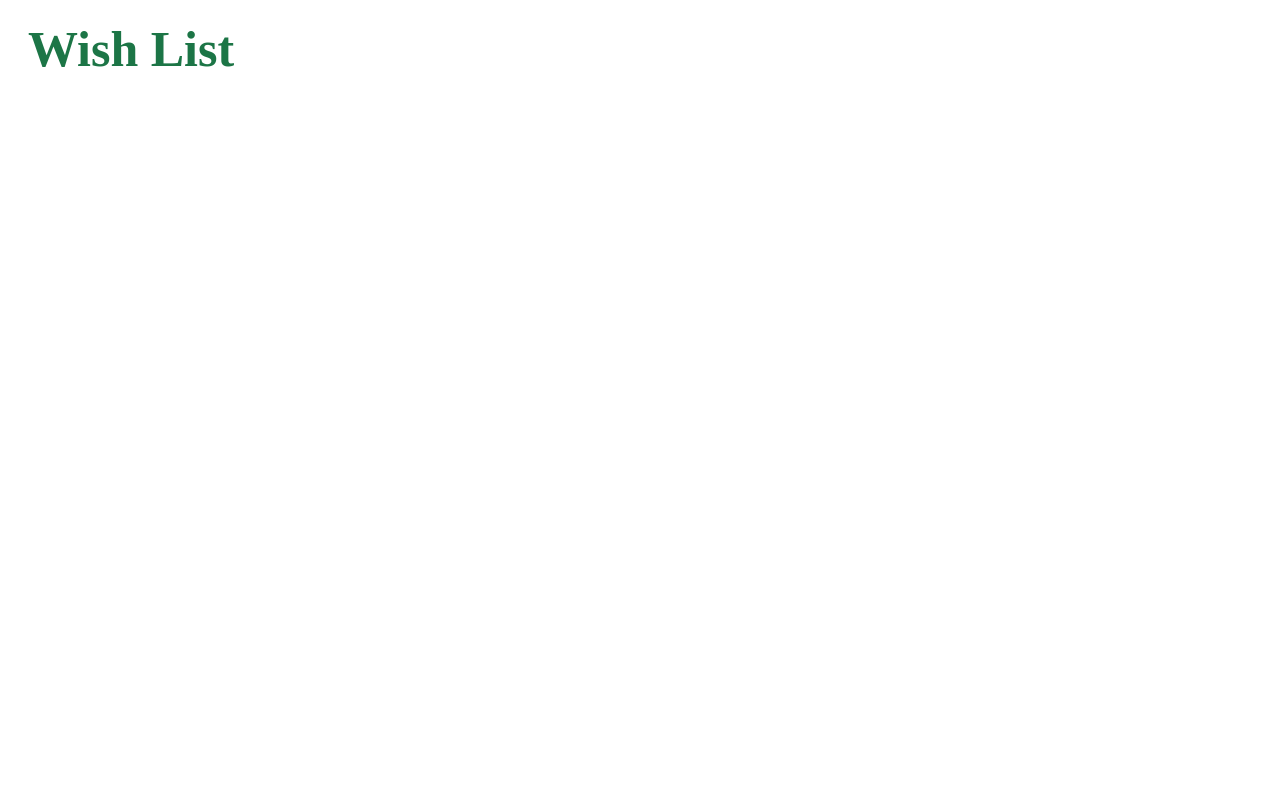
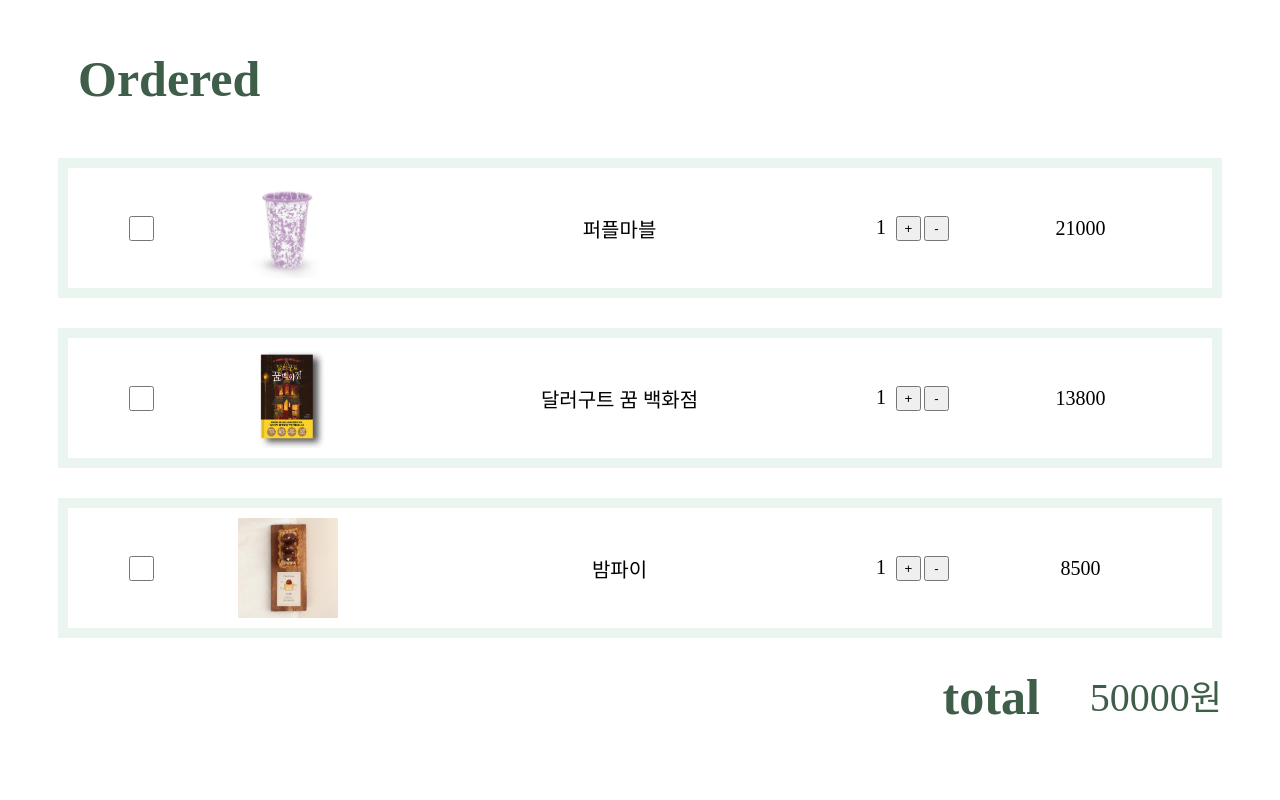
Before and after one commit to yoonminsohappy/redux_exercises, a React app in the folder wish_list/: page /cart in a window 1280 px wide. Built offline with nearby package versions, Linux system fonts and the light colour scheme.

Commit message:
ADD: 카트 페이지 레이아웃

```diff
--- a/wish_list/src/Pages/Cart/Cart.js
+++ /dev/null
@@ -1,12 +0,0 @@
-import React from "react";
-import "./Cart.scss";
-
-const Cart = () => {
-  return (
-    <div className="Cart">
-      <h1 className="title">Wish List</h1>
-    </div>
-  );
-};
-
-export default Cart;
--- a/wish_list/src/Pages/Cart/Cart.scss
+++ /dev/null
@@ -1,7 +0,0 @@
-.Cart {
-  .title {
-    color: #1c7546;
-    font-size: 50px;
-    margin: 20px 0 0 20px;
-  }
-}
--- /dev/null
+++ b/wish_list/src/Pages/CartFrame/CartFrame.js
@@ -0,0 +1,33 @@
+import React from "react";
+import "./CartFrame.scss";
+import CartItem from "../CartItem/CartItem";
+
+const ITEMS = [
+  { img: "images/cup.png", name: "퍼플마블", price: "21000" },
+  { img: "images/book.png", name: "달러구트 꿈 백화점", price: "13800" },
+  { img: "images/chesnut-pie.jpeg", name: "밤파이", price: "8500" },
+  { img: "images/cup.png", name: "퍼플마블", price: "21000" },
+  { img: "images/book.png", name: "달러구트 꿈 백화점", price: "13800" },
+  { img: "images/chesnut-pie.jpeg", name: "밤파이", price: "8500" },
+];
+
+const CartFrame = () => {
+  const orderedItem = ITEMS.map((item) => (
+    <CartItem {...item} key={item.name} />
+  ));
+  return (
+    <div className="CartFrame">
+      <h1 className="title">Ordered</h1>
+      <div className="itemWrapper">
+        <div>{orderedItem}</div>
+      </div>
+      <div className="amountBox">
+        <div className="total">total</div>
+        <div className="totalAmount">50000</div>
+        <div className="unit">원</div>
+      </div>
+    </div>
+  );
+};
+
+export default CartFrame;
--- /dev/null
+++ b/wish_list/src/Pages/CartFrame/CartFrame.scss
@@ -0,0 +1,35 @@
+.CartFrame {
+  margin: 0 50px 0 50px;
+  .title {
+    color: #3f5e49;
+    font-size: 50px;
+    margin: 50px 0 0 20px;
+  }
+  .itemWrapper {
+    margin-top: 20px;
+    height: 540px;
+    overflow: scroll;
+  }
+  .amountBox {
+    display: flex;
+    justify-content: flex-end;
+    align-items: center;
+    .total {
+      color: #3f5e49;
+      font-size: 50px;
+      font-weight: 700;
+    }
+    .totalAmount {
+      color: #3f5e49;
+      font-size: 40px;
+      font-weight: 500;
+      margin-left: 50px;
+    }
+    .unit {
+      color: #3f5e49;
+      font-size: 35px;
+      font-weight: 500;
+      margin-bottom: 5px;
+    }
+  }
+}
--- /dev/null
+++ b/wish_list/src/Pages/CartItem/CartItem.js
@@ -0,0 +1,22 @@
+import React from "react";
+import "./CartItem.scss";
+
+const CartItem = ({ img, name, price }) => {
+  return (
+    <div className="CartItem">
+      <input type="checkbox" className="checkBox" />
+      <div className="imgWrapper">
+        <img src={img} alt="장바구니 상품 이미지" className="img" />
+      </div>
+      <div className="name">{name}</div>
+      <div className="controlQty">
+        <div className="quantity">1</div>
+        <button className="plusBtn">+</button>
+        <button className="minusBtn">-</button>
+      </div>
+      <div className="price">{price}</div>
+    </div>
+  );
+};
+
+export default CartItem;
--- /dev/null
+++ b/wish_list/src/Pages/CartItem/CartItem.scss
@@ -0,0 +1,51 @@
+.CartItem {
+  display: flex;
+  justify-content: space-evenly;
+  align-items: center;
+  border: 10px solid #e9f5ee;
+  margin: 30px 0 30px 0;
+  padding: 10px 0 10px 0;
+  .checkBox {
+    width: 25px;
+    height: 25px;
+  }
+  .imgWrapper {
+    width: 150px;
+    display: flex;
+    justify-content: center;
+
+    .img {
+      width: 100px;
+      height: 100px;
+    }
+  }
+
+  .name {
+    font-size: 20px;
+    width: 400px;
+    display: flex;
+    justify-content: center;
+  }
+  .controlQty {
+    display: flex;
+    .quantity {
+      font-size: 20px;
+    }
+    .plusBtn {
+      width: 25px;
+      height: 25px;
+      margin-left: 10px;
+    }
+    .minusBtn {
+      width: 25px;
+      height: 25px;
+      margin-left: 3px;
+    }
+  }
+  .price {
+    font-size: 20px;
+    width: 150px;
+    display: flex;
+    justify-content: center;
+  }
+}
--- a/wish_list/src/Pages/Item/Item.js
+++ b/wish_list/src/Pages/Item/Item.js
@@ -4,11 +4,14 @@ import "./Item.scss";
 const Item = ({ img, name, price }) => {
   return (
     <div className="Item">
-      <div className="itemContainer">
-        <img src={img} alt="크로우캐년" className="itemImage"></img>
-        <div className="itemInfo">
-          <div className="itemName">{name}</div>
-          <div className="itemPrice">{price}</div>
+      <div className="frontContainer">
+        <img src={img} alt="상품 이미지" className="itemImage"></img>
+        <div className="bottomWrapper">
+          <div className="itemInfo">
+            <div className="itemName">{name}</div>
+            <div className="itemPrice">{price}</div>
+          </div>
+          <img src="images/cart.png" alt="카트" className="cartIcon"></img>
         </div>
       </div>
     </div>
--- a/wish_list/src/Pages/Item/Item.scss
+++ b/wish_list/src/Pages/Item/Item.scss
@@ -1,5 +1,6 @@
 .Item {
-  .itemContainer {
+  margin-bottom: 70px;
+  .frontContainer {
     width: 300px;
     height: auto;
     border: 10px solid #e9f5ee;
@@ -10,9 +11,13 @@
       width: 300px;
       height: 300px;
     }
+    .bottomWrapper {
+      display: flex;
+      align-items: center;
+      justify-content: space-between;
+      background-color: #e9f5ee;
+      padding-left: 5px;
       .itemInfo {
-      background-color: #e9f5ee;
-      padding-left: 10px;
         .itemName {
           font-size: 20px;
           margin-top: 10px;
@@ -22,5 +27,10 @@
           margin-top: 10px;
         }
       }
+      .cartIcon {
+        width: 50px;
+        height: 50px;
       }
     }
+  }
+}
--- a/wish_list/src/Pages/ItemList/ItemList.js
+++ b/wish_list/src/Pages/ItemList/ItemList.js
@@ -4,13 +4,24 @@ import "./ItemList.scss";
 
 const ITEMS = [
   { img: "images/cup.png", name: "퍼플마블", price: "21000" },
-  { img: "images/book.png", name: "달러구트의 꿈 백화점", price: "13800" },
+  { img: "images/book.png", name: "달러구트 꿈 백화점", price: "13800" },
+  { img: "images/chesnut-pie.jpeg", name: "밤파이", price: "8500" },
+  { img: "images/cup.png", name: "퍼플마블", price: "21000" },
+  { img: "images/book.png", name: "달러구트 꿈 백화점", price: "13800" },
+  { img: "images/chesnut-pie.jpeg", name: "밤파이", price: "8500" },
+  { img: "images/cup.png", name: "퍼플마블", price: "21000" },
+  { img: "images/book.png", name: "달러구트 꿈 백화점", price: "13800" },
   { img: "images/chesnut-pie.jpeg", name: "밤파이", price: "8500" },
 ];
 
 const ItemList = () => {
   const itemList = ITEMS.map((item) => <Item {...item} key={item.name} />);
-  return <div className="ItemList">{itemList}</div>;
+  return (
+    <div className="ItemList">
+      <h1 className="header">hi, there</h1>
+      <div className="rowsContainer">{itemList}</div>
+    </div>
+  );
 };
 
 export default ItemList;
--- a/wish_list/src/Pages/ItemList/ItemList.scss
+++ b/wish_list/src/Pages/ItemList/ItemList.scss
@@ -1,6 +1,15 @@
 .ItemList {
-  margin-top: 100px;
-  display: flex;
-  flex-wrap: wrap;
-  justify-content: space-evenly;
+  .header {
+    font-size: 50px;
+    color: #3f5e49;
+    display: flex;
+    align-items: center;
+    justify-content: center;
+  }
+  .rowsContainer {
+    margin: 50px 100px 0 100px;
+    display: flex;
+    flex-wrap: wrap;
+    justify-content: space-evenly;
+  }
 }
--- a/wish_list/src/Route.js
+++ b/wish_list/src/Route.js
@@ -1,17 +1,16 @@
 import React from "react";
 import { BrowserRouter as Router, Route, Switch } from "react-router-dom";
-import Cart from "../src/Pages/Cart/Cart";
+import CartFrame from "./Pages/CartFrame/CartFrame";
 import ItemList from "../src/Pages/ItemList/ItemList";
-import Item from "../src/Pages/Item/Item";
-
+import CartItem from "./Pages/CartItem/CartItem";
 class Routes extends React.Component {
   render() {
     return (
       <Router>
         <Switch>
           <Route exact path="/" component={ItemList} />
-          {/* <Route exact path="/" component={Item} /> */}
-          <Route exact path="/cart" component={Cart} />
+          <Route exact path="/cart" component={CartFrame} />
+          {/* <Route exact path="/cart" component={CartItem} /> */}
         </Switch>
       </Router>
     );
```
Also changed, not shown: wish_list/public/images/cart.png (added). Lines whose indentation alone changed are shown as unchanged.
